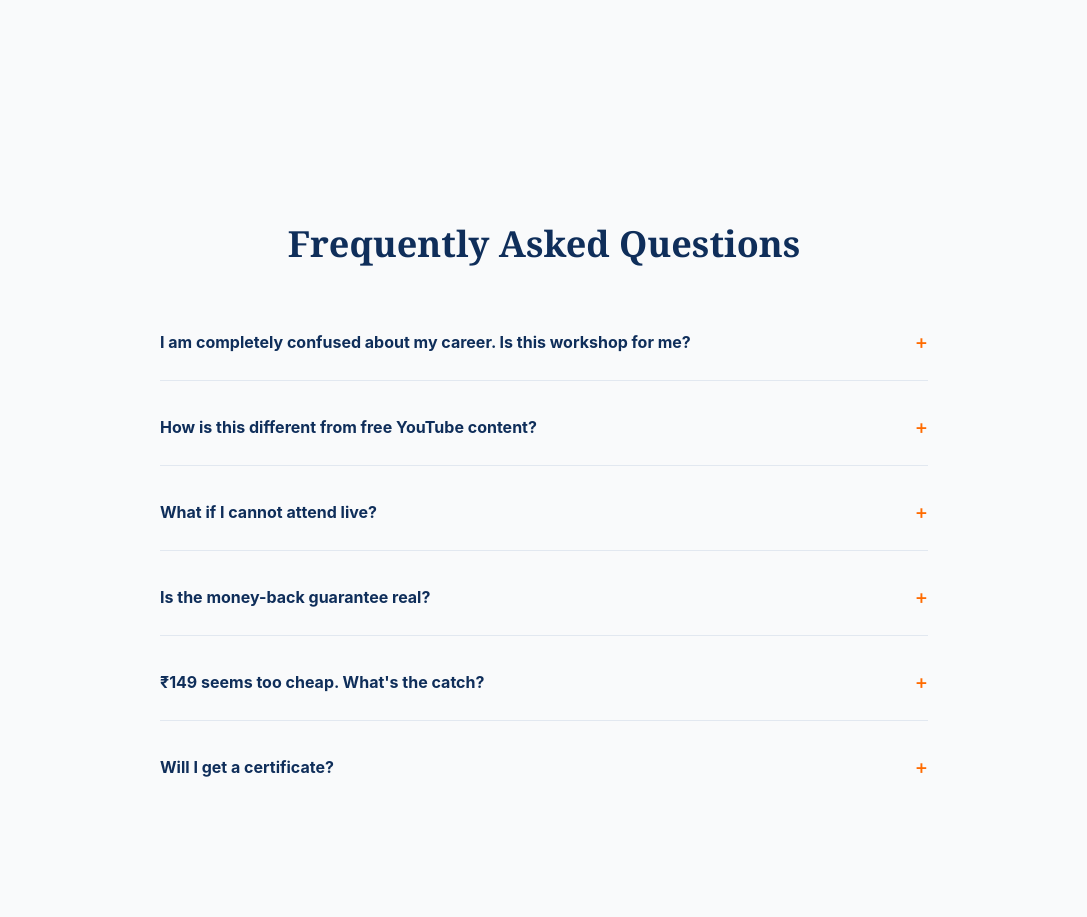
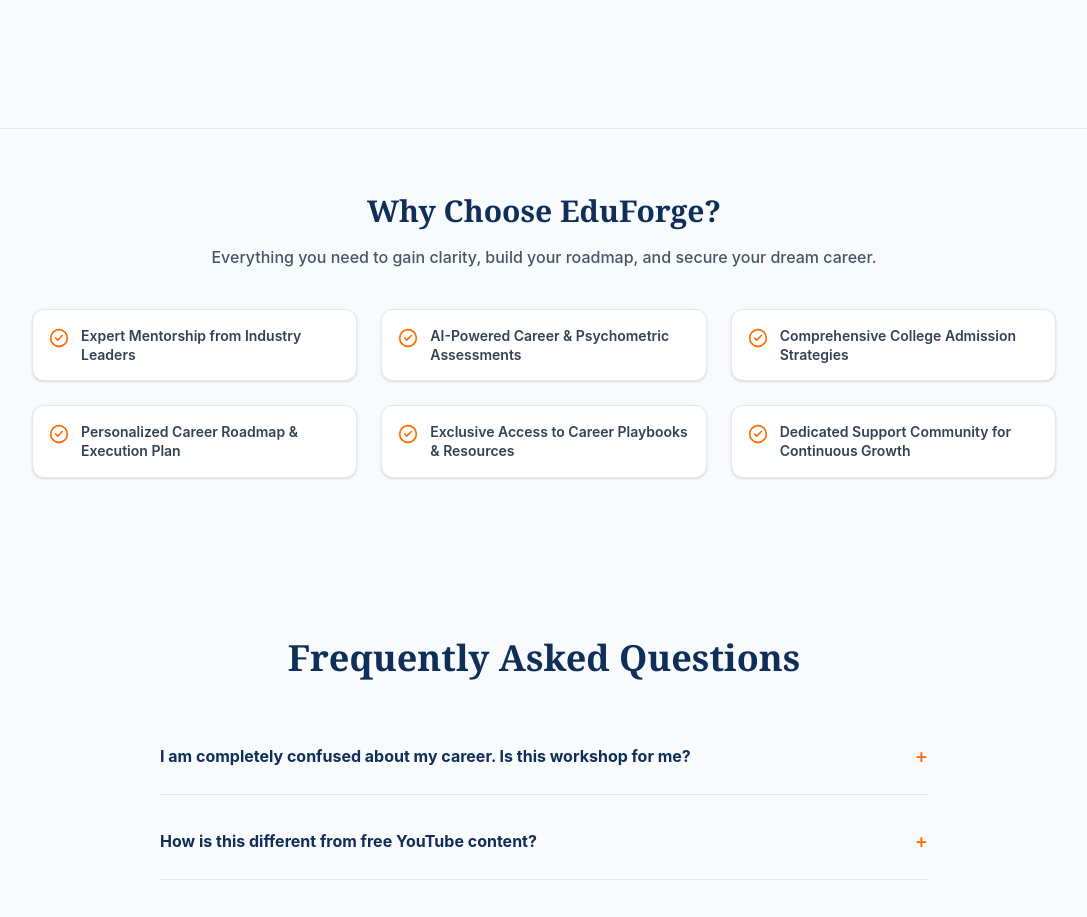
Before and after one commit to memakiyasunb11-tech/Counselling, a React (Vite) app in the folder EduForge-Landing/: page / in a window 1280 px wide. Shown: the part 5720-6637 px from the top of the page, without its empty margins (96-1183 px from the left). Built offline with nearby package versions, Linux system fonts and the light colour scheme.

Commit message:
feat: implement MainLayout and Home page with KeyBenefits component integration

```diff
--- /dev/null
+++ b/EduForge-Landing/src/components/layout/KeyBenefits.tsx
@@ -0,0 +1,45 @@
+import React from 'react';
+import { motion } from 'framer-motion';
+import { CheckCircle2 } from 'lucide-react';
+
+const KeyBenefits: React.FC = () => {
+  const points = [
+    "Expert Mentorship from Industry Leaders",
+    "AI-Powered Career & Psychometric Assessments",
+    "Comprehensive College Admission Strategies",
+    "Personalized Career Roadmap & Execution Plan",
+    "Exclusive Access to Career Playbooks & Resources",
+    "Dedicated Support Community for Continuous Growth"
+  ];
+
+  return (
+    <section className="py-16 px-6 bg-[#f8fafc] border-t border-[#e2e8f0]">
+      <div className="max-w-5xl mx-auto">
+        <div className="text-center mb-10">
+          <h2 className="text-2xl md:text-3xl font-bold text-[#0f2e5a] mb-4 font-serif">Why Choose EduForge?</h2>
+          <p className="text-[#475569] max-w-2xl mx-auto font-medium">
+            Everything you need to gain clarity, build your roadmap, and secure your dream career.
+          </p>
+        </div>
+
+        <div className="grid grid-cols-1 md:grid-cols-2 lg:grid-cols-3 gap-6">
+          {points.map((point, index) => (
+            <motion.div
+              key={index}
+              initial={{ opacity: 0, y: 15 }}
+              whileInView={{ opacity: 1, y: 0 }}
+              viewport={{ once: true }}
+              transition={{ delay: index * 0.1 }}
+              className="flex items-start gap-3 p-4 bg-white rounded-xl shadow-sm border border-[#e2e8f0]"
+            >
+              <CheckCircle2 className="text-[#ff6b00] shrink-0 mt-0.5" size={20} />
+              <span className="text-[#334155] font-semibold text-sm leading-snug">{point}</span>
+            </motion.div>
+          ))}
+        </div>
+      </div>
+    </section>
+  );
+};
+
+export default KeyBenefits;
--- a/EduForge-Landing/src/components/layout/MainLayout.tsx
+++ b/EduForge-Landing/src/components/layout/MainLayout.tsx
@@ -2,6 +2,7 @@
 import { Outlet } from 'react-router-dom';
 import Navbar from './Navbar';
 import Footer from './Footer';
+import KeyBenefits from './KeyBenefits';
 
 interface MainLayoutProps {
   children?: React.ReactNode;
@@ -18,6 +19,7 @@
       <main className="flex-grow pt-24">
         {children || <Outlet />}
       </main>
+      <KeyBenefits />
       <Footer />
     </div>
   );
--- a/EduForge-Landing/src/pages/Home.tsx
+++ b/EduForge-Landing/src/pages/Home.tsx
@@ -9,6 +9,7 @@
 import FinalCTA from '../components/funnel/FinalCTA';
 import BottomCTA from '../components/funnel/BottomCTA';
 import AnimatedBackground from '../components/layout/AnimatedBackground';
+import KeyBenefits from '../components/layout/KeyBenefits';
 
 const Home: React.FC = () => {
   return (
@@ -21,6 +22,7 @@
       <Mentor />
       <Curriculum />
       <Bonuses />
+      <KeyBenefits />
       <FAQ />
       <FinalCTA />
       <BottomCTA />
```
